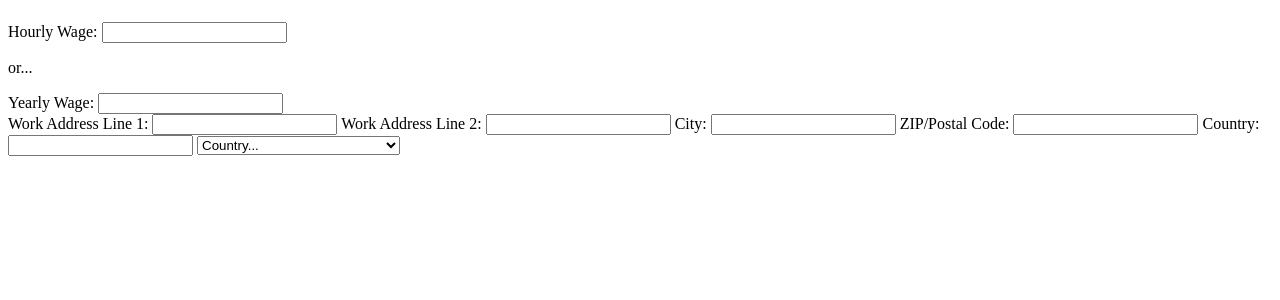
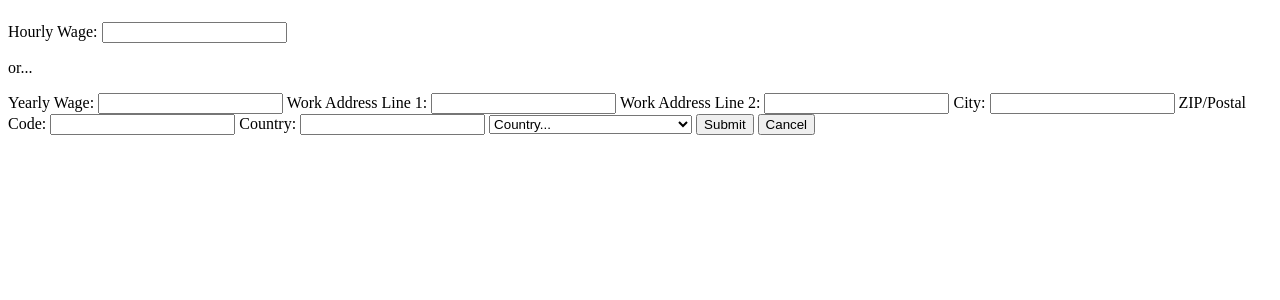
Before and after one commit to the-hobbes/cash4coprolite, a Python web app: template templates/profile.html in a window 1280 px wide. Shown: the part 58-358 px from the top of the page. Run offline with Jinja, Linux system fonts and the light colour scheme; the template is opened without the code that fills it, so the values that code supplies are empty.

Commit message:
Adding todos and small addition to the profile and profile handler

```diff
--- /dev/null
+++ b/handlers/Datastore.py
@@ -0,0 +1,4 @@
+# TODO(pheven): implement a simple datastore to keep track of a user account,
+# the amount of time they've spent on the toilet, their pay, their location, etc...
+# probably will want to break out the regular profile information from the other data
+# that will be calculated.
--- /dev/null
+++ b/js/validate.js
@@ -0,0 +1 @@
+// TODO(pheven): client side data validation for the profile form
--- a/templates/profile.html
+++ b/templates/profile.html
@@ -7,16 +7,15 @@
 {% endblock %}
 {% block header %}<h1>Hello {{user}}</h1>{% endblock %}
 {% block content %}
-  <!-- TODO(pheven): implement client side validation -->
-  <form id="form_gather_information" name="form_gather_information">
+  <!-- TODO(pheven): implement client side validation, js and html5 -->
+  <form  action="/profile" method="post"
+  id="form_gather_information" name="form_gather_information">
     <label for="form_gather_information">Hourly Wage: </label>
     <input type="number" name="form_hourly_wage" id="form_gather_information">
     <p>or...</p>
     <label for="form_gather_information">Yearly Wage: </label>
     <input type="number" name="form_yearly_wage" id="form_gather_information">
-  </form>
 
-  <form id="form_gather_information" name="form_gather_information">
     <label for="form_gather_information">Work Address Line 1: </label>
     <input type="text" name="input_address_1" id="form_gather_information">
 
@@ -34,6 +33,12 @@
 
     {% import "macros.html" as macros %}
     {{ macros.select_country(form_name="form_gather_information") }}
+
+    <button for="form_gather_information" id="button_submit"
+    type="submit">Submit</button>
+    <button for="form_gather_information" id="button_submit"
+    type="cancel">Cancel</button>
+    <!-- TODO(pheven): hook submit and cancel buttons up to appropriate handlers (python for submit and js for cancel) -->
   </form>
 
 {% endblock %}
```
Also changed, not shown: handlers/Login.py (deleted, +0 -13 lines), handlers/Profile.py (added, +20 -0 lines), main.py (+6 -2 lines).
